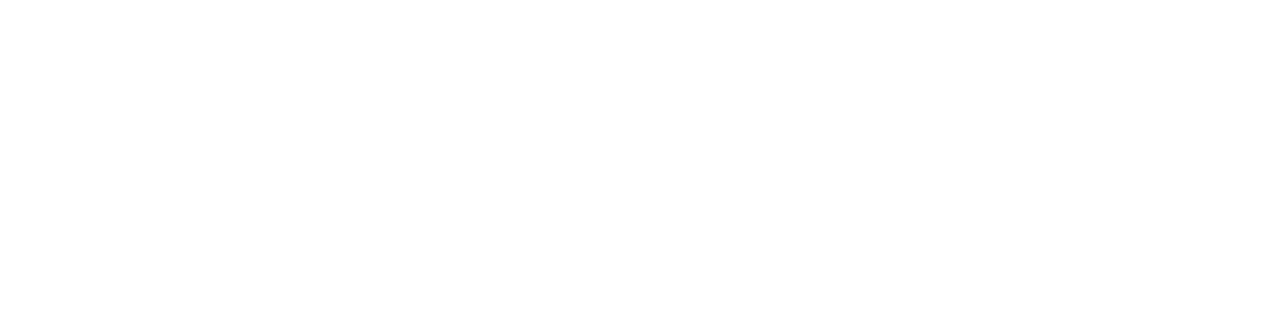
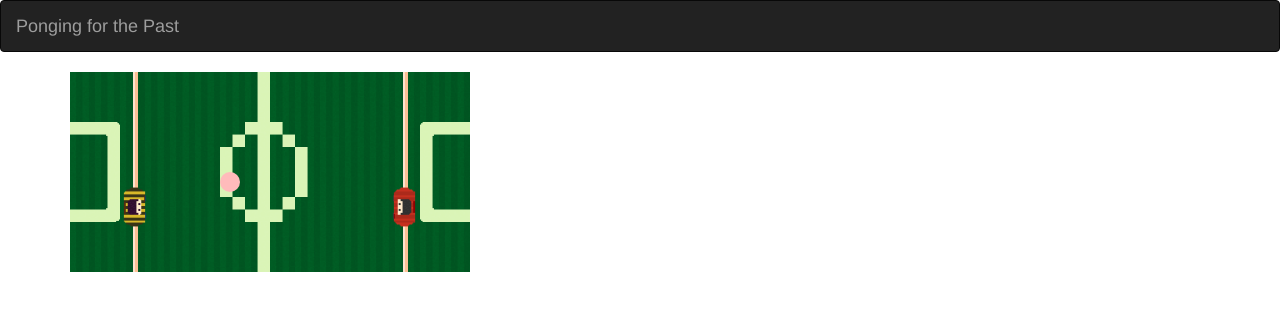
Before and after one commit to eeronomicon/ponging, a plain HTML site: page index.html in a window 1280 px wide. Drawn offline with Linux system fonts and the light colour scheme.

Commit message:
add graphic elements and initial bits of code and styling

```diff
--- a/css/styles.css
+++ b/css/styles.css
@@ -0,0 +1,54 @@
+.paddle {
+  background-size: contain;
+  top: 70px;
+  position: absolute;
+  width: 30px;
+  height: 70px;
+}
+.paddle-hand {
+  background: url(../img/football-player-hand.png) 50% 0 repeat-y;
+  background-size: contain;
+  width: 30px;
+  height: 100%;
+  position: absolute;
+  top: 0;
+}
+.left.paddle-hand {
+  left: 50px;
+}
+.right.paddle-hand {
+  right: 50px;
+}
+#game {
+  position: relative;
+  width: 400px;
+  height: 200px;
+}
+#playground{
+  background: url(../img/playground.png);
+  background-size: contain;
+  width: 100%;
+  height: 100%;
+  position: absolute;
+  top: 0;
+  left: 0;
+  overflow: hidden;
+  cursor: pointer;
+}
+#ball {
+  background: #fbb;
+  position: absolute;
+  width: 20px;
+  height: 20px;
+  left: 150px;
+  top: 100px;
+  border-radius: 10px;
+}
+#paddleA {
+  left: 50px;
+  background-image: url(../img/football-player-left.png);
+}
+#paddleB {
+  right: 50px;
+  background-image: url(../img/football-player-right.png);
+}
--- a/index.html
+++ b/index.html
@@ -7,9 +7,24 @@
     <script src="js/jquery-3.1.0.min.js"></script>
     <script src="js/bootstrap.min.js"></script>
     <script src="js/scripts.js"></script>
-    <title></title>
+    <title>Ponging for the Past</title>
   </head>
   <body>
-
+    <div class="navbar navbar-inverse" id="footer">
+       <div class="container-fluid">
+         <a class="navbar-brand" href="#">Ponging for the Past</a>
+       </div>
+     </div>
+    <div class="container">
+      <div id="game">
+        <div id="playground">
+          <div class="paddle-hand right"></div>
+          <div class="paddle-hand left"></div>
+          <div id="paddleA" class="paddle"></div>
+          <div id="paddleB" class="paddle"></div>
+          <div id="ball"></div>
+        </div>
+      </div>
+    </div>
   </body>
 </html>
--- a/js/scripts.js
+++ b/js/scripts.js
@@ -4,4 +4,55 @@
 // Front End Code
 $(document).ready (function(){
 
+  (function($) {
+    var pingpong = {
+      paddleA: {
+        x: 50,
+        y: 100,
+        width: 20,
+        height: 70
+      },
+      paddleB: {
+        x: 320,
+        y: 100,
+        width: 20,
+        height: 70
+      },
+      playground: {
+        offsetTop: $("#playground").offset().top,
+      }
+    };
+
+    function renderPaddles() {
+      $("#paddleB").css("top", pingpong.paddleB.y);
+      $("#paddleA").css("top", pingpong.paddleA.y);
+    }
+
+    function render() {
+      renderPaddles();
+      window.requestAnimationFrame(render);
+    }
+
+    function handleMouseInputs() {
+      $("#playground").mouseenter(function() {
+        pingpong.isPaused = false;
+      });
+      $("#playground").mouseleave(function() {
+        pingpong.isPaused = true;
+      });
+      $("#playground").mousemove(function(e) {
+        pingpong.paddleB.y = e.pageY - pingpong.playground.offsetTop;
+      });
+    }
+
+    function init() {
+      window.requestAnimationFrame(render);
+      handleMouseInputs();
+    }
+
+    // renderPaddles();
+    init();
+
+  }) (jQuery);
+
 });
```
Also changed, not shown: img/football-player-hand.png (added), img/football-player-left.png (added), img/football-player-right.png (added), img/playground.png (added), 1 other file.
